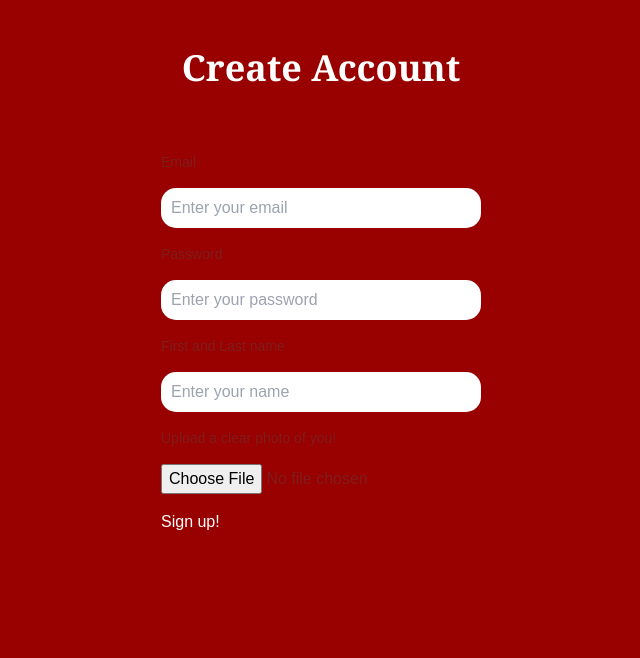
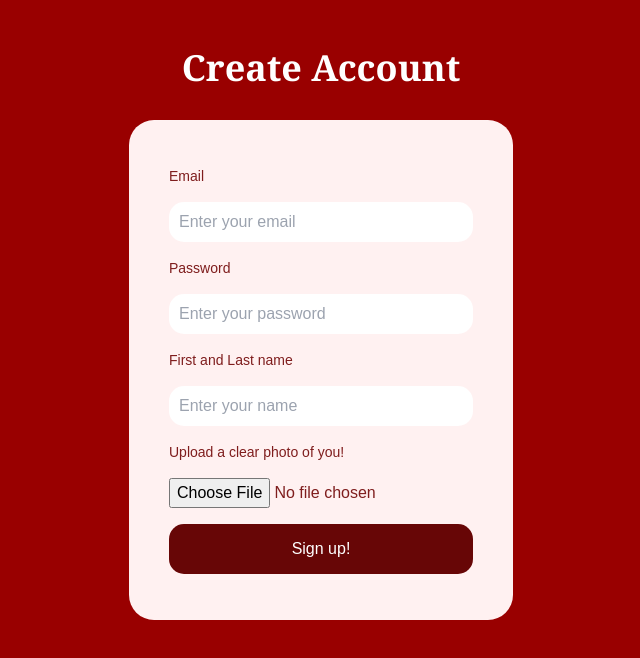
Before and after one commit to sage31/INRIX-AWS-Hackathon, a Next.js app in the folder inrix-aws-hackathon/: page /createAccount in a window 1280 px wide. Shown: the top 658 px of the page, without its empty margins (319-959 px from the left). Built offline with nearby package versions, Linux system fonts and the light colour scheme.

Commit message:
fixed css

```diff
--- a/inrix-aws-hackathon/app/globals.css
+++ b/inrix-aws-hackathon/app/globals.css
@@ -1,3 +1,4 @@
+
 
 @tailwind base;
 @tailwind components;
@@ -61,6 +62,32 @@ body {
 }
 
 .login_box-button{
+  width: 100%;
+  height: 50px;
+  gap: 0px;
+  border-radius: 15px;
+  opacity: 1px;
+  align-items: center;
+  justify-content: center;
+  display: flex;
+  background: #670606;
+}
+
+.sign-up-box {
+  border-radius: 25px;
+  width: 700px;
+  height: 500px;
+  position: relative;
+  gap: 0px;
+  opacity: 1;
+  background: #FFF1F1;
+  display: flex;
+  align-items: center;
+  justify-content: center;
+  padding: 40px;
+}
+
+.sign-up-box-button{
   width: 100%;
   height: 50px;
   gap: 0px;
@@ -203,3 +230,28 @@ body {
 .user-profile:hover {
   background-color: black;
 }
+
+.event-upload-photo {
+  background-color: #FFF1F1;
+  padding: 16px;
+  border-radius: 15px;
+  box-shadow: 0 3px 6px rgba(0, 0, 0, 0.1);
+  width: 100%;
+  max-width: 500px;
+  margin-top: 20px;
+  text-align: center;
+}
+
+.event-upload-photo input[type="file"] {
+  margin-top: 10px;
+  padding: 10px;
+  border-radius: 8px;
+  background-color: #FFF1F1;
+  border: 1px solid #670606;
+  cursor: pointer;
+}
+
+.event-upload-photo input[type="file"]:hover {
+  background-color: #670606;
+  color: white;
+}
```
